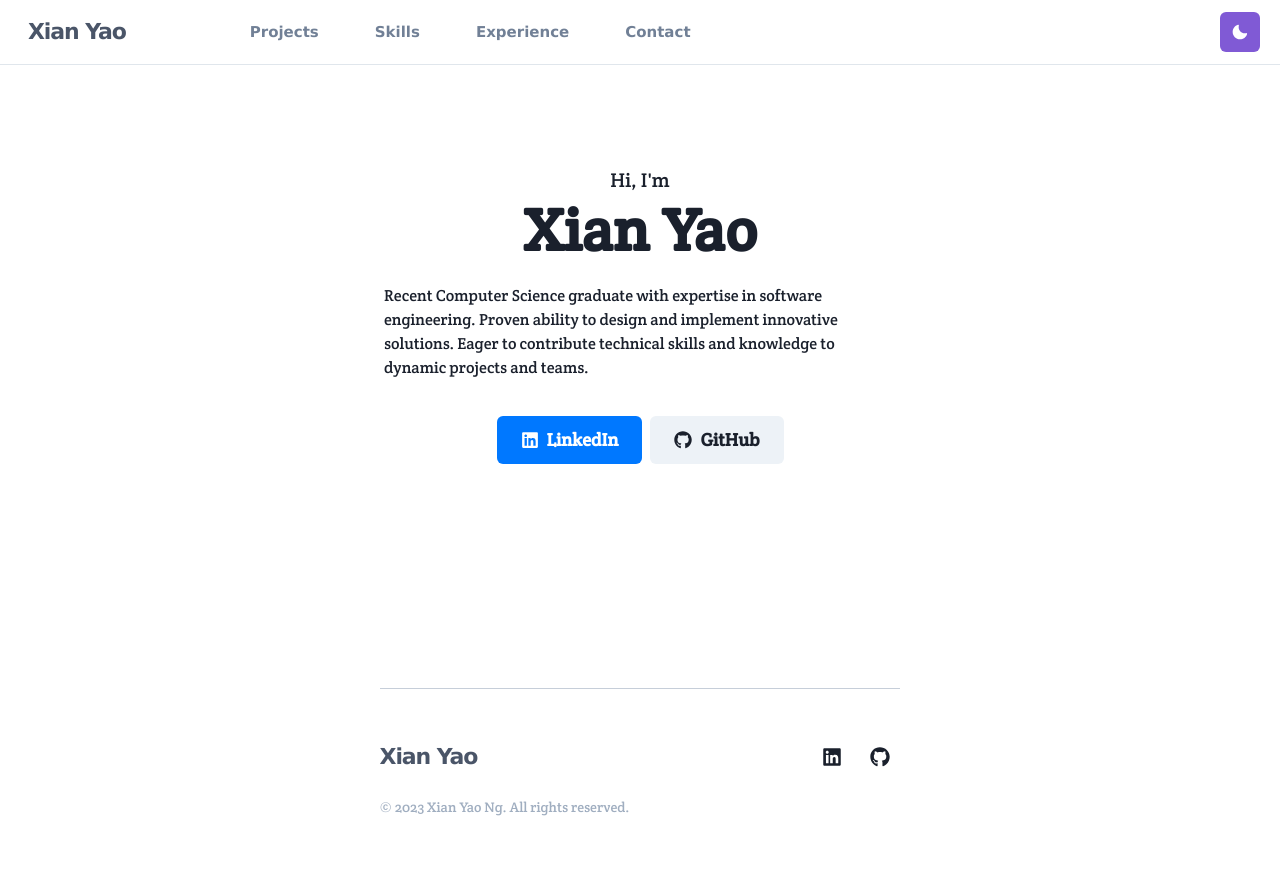
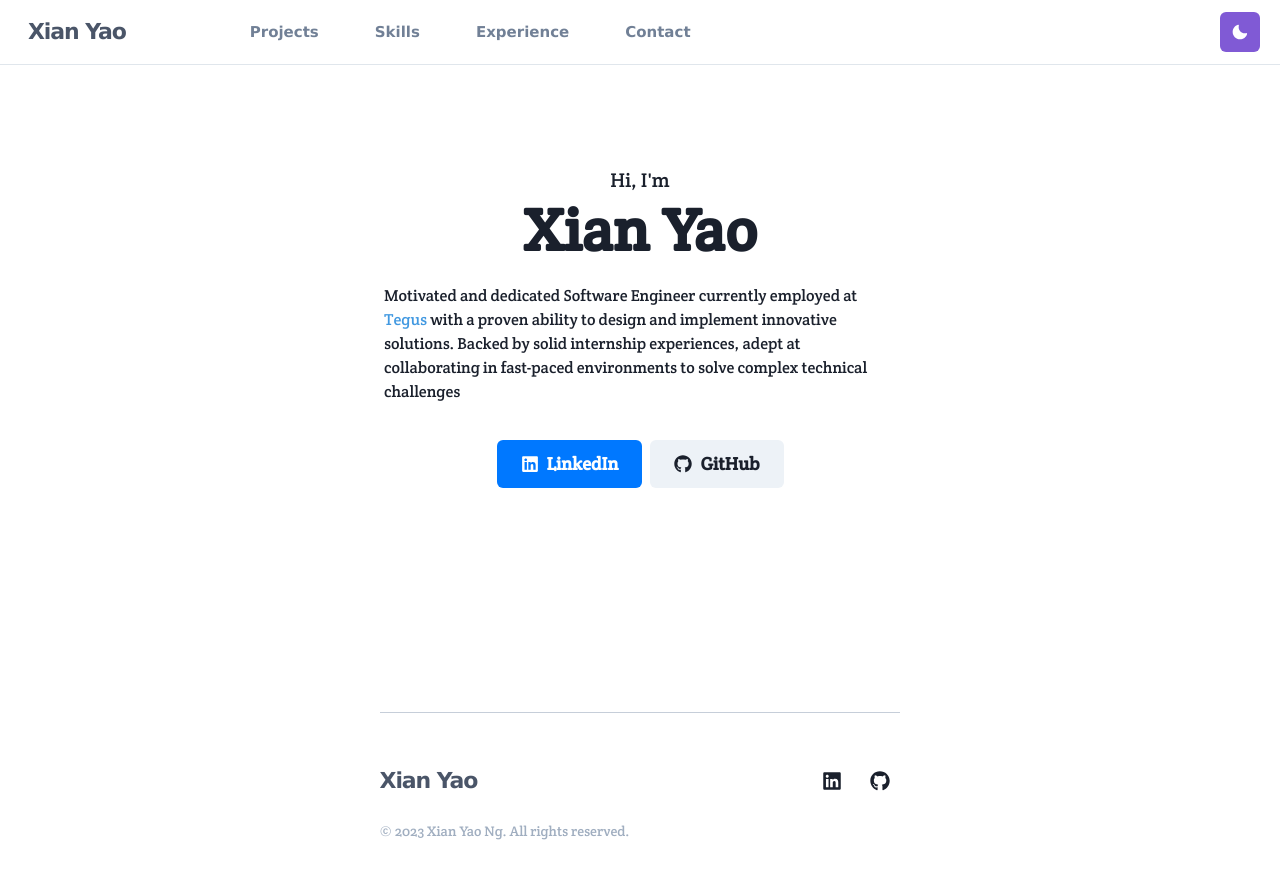
Before and after one commit to xianyao009/xianyaong-portfolio, a Next.js app: page / in a window 1280 px wide. Shown: the top 878 px of the page. Built offline with nearby package versions, Linux system fonts and the light colour scheme.

Commit message:
Update Home Page

```diff
--- a/components/container/HomeContainer.js
+++ b/components/container/HomeContainer.js
@@ -10,10 +10,13 @@ const HomeContainer = () => {
       <Heading size="3xl">Xian Yao</Heading>
       <Box w="80%">
         <Text pt={4}>
-          Recent Computer Science graduate with expertise in software
-          engineering. Proven ability to design and implement innovative
-          solutions. Eager to contribute technical skills and knowledge to
-          dynamic projects and teams.
+          Motivated and dedicated Software Engineer currently employed at{" "}
+          <Link as="a" href="https://www.tegus.com" color="blue.400" isExternal>
+            Tegus
+          </Link>{" "}
+          with a proven ability to design and implement innovative solutions.
+          Backed by solid internship experiences, adept at collaborating in
+          fast-paced environments to solve complex technical challenges
         </Text>
       </Box>
       <Stack direction="row" pt={7}>
```
